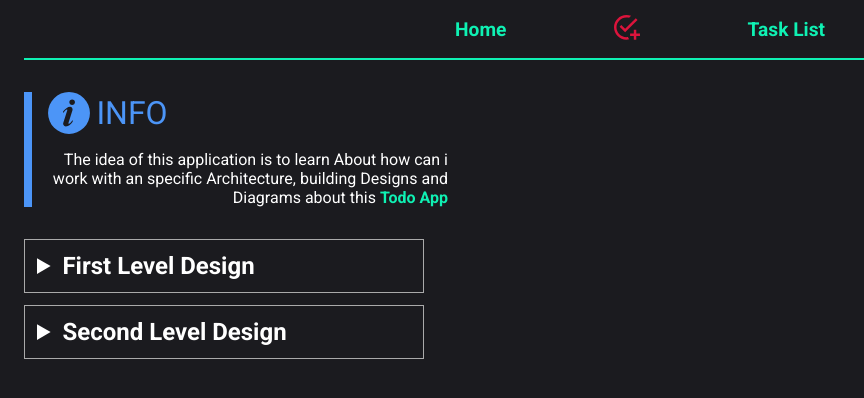
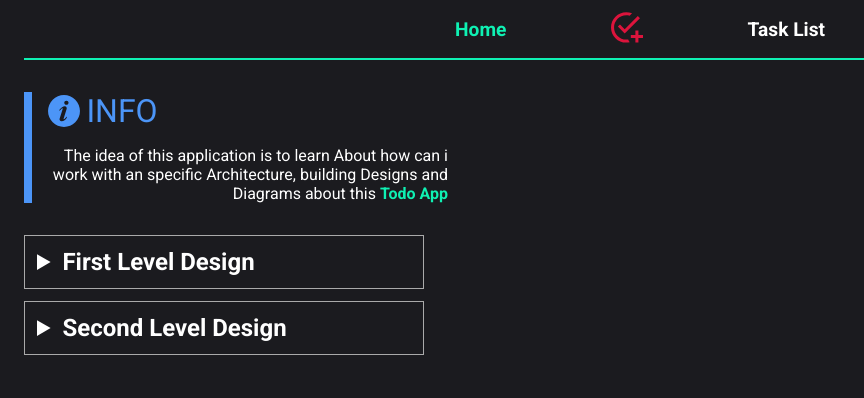
Before and after one commit to soysergiogonza/todo, a Next.js app: page / in a window 1280 px wide. Shown: the top 398 px of the page, without its empty margins (0-864 px from the left). Built offline with nearby package versions, Linux system fonts and the light colour scheme.

Commit message:
[FIX] header and home styles was corrected

```diff
--- a/src/app/globals.css
+++ b/src/app/globals.css
@@ -6,6 +6,7 @@
 
 a {
 	text-decoration: none;
+	color: #FFF;
 }
 
 ol, ul {
--- a/src/app/page.css
+++ b/src/app/page.css
@@ -1,6 +1,6 @@
-img {
-	width: 100%;
-}
+/*img {*/
+/*	width: 100%;*/
+/*}*/
 
 .badge {
 	display: flex;
@@ -77,7 +77,8 @@ img {
 			cursor: pointer;
 			font-weight: bold;
 			padding: 0.5em;
-			width: 400px;
+			width: 100%;
+			max-width: 400px;
 			margin-bottom: 0.5em;
 		}
 
@@ -100,10 +101,6 @@ img {
 				}
 			}
 
-			img {
-				max-width: 700px;
-			}
-
 			a {
 				color: #FFF;
 				text-decoration: underline;
@@ -111,7 +108,8 @@ img {
 		}
 
 		img {
-			width: 700px;
+			width: 100%;
+			max-width: 700px;
 		}
 
 	}
--- a/src/app/page.tsx
+++ b/src/app/page.tsx
@@ -1,3 +1,4 @@
+import Image from 'next/image';
 import './page.css';
 
 export default function Home() {
@@ -7,7 +8,7 @@ export default function Home() {
 				<div className='badge__line'></div>
 				<div className='badge__info'>
 					<picture className='badge__info-logo'>
-						<img src="/info.svg" alt="icon"/>
+						<Image src="/info.svg" alt="icon" width={32} height={32}/>
 						<span>info</span>
 					</picture>
 					<p>The idea of this application is to learn About how can i work with an specific Architecture, building
@@ -17,19 +18,38 @@ export default function Home() {
 			<section className='hero__img'>
 				<details name="hero" className='hero__details'>
 					<summary className='hero__summary'>First Level Design</summary>
-					<img src="/excalidraw.png" alt="Excalidraw Design"/>
+					<Image
+						src="/excalidraw.png"
+						alt="Excalidraw Design"
+						width={100}
+						height={100}
+						sizes="100vw"
+						style={{width: '100%', height: '100%'}}
+					/>
 				</details>
 				<details name='hero' className='hero__details'>
 					<summary className='hero__summary'>Second Level Design</summary>
 					<picture>
 						<a href="https://www.figma.com/file/vBhWLMJNG2TdVOPC1YErlY/Todo-List-App?type=design&node-id=0%3A1&mode=design&t=6XqbhoXDTaCFRKqI-1" target='_blank' className='figma-logo'>
-							<img src="/figma.svg" alt="Figma Logo" className=''/>
+							<Image
+								src="/figma.svg"
+								alt="Figma Logo"
+								width={32}
+								height={32}
+							/>
 							<span>
 								UI Design on Figma
 							</span>
 						</a>
 					</picture>
-					<img src="/todo-app.png" alt="Figma Design"/>
+					<Image
+						src="/todo-app.png"
+						alt="Figma Design"
+						width={100}
+						height={100}
+						sizes="100vw"
+						style={{width: '100%', height: '100%'}}
+					/>
 				</details>
 			</section>
 		</main>
--- a/src/components/Header/Header.css
+++ b/src/components/Header/Header.css
@@ -30,8 +30,6 @@
 				border-radius: 1rem;
 
 				&:hover {
-					color: #DC143C;
-
 					a {
 						color: #DC143C;
 					}
@@ -40,15 +38,14 @@
 				a {
 					font-weight: 900;
 					font-size: 1.2rem;
-					color: #0FF1B3;
 
-					.logo {
+					/*.logo {
 						width: 3rem;
 
 						img {
 							width: 100%;
 						}
-					}
+					}*/
 
 					span {
 						color: #0FF1B3;
@@ -60,5 +57,7 @@
 }
 
 .active {
-	color: #0FF1B3;
+	& a {
+		color: #0FF1B3;
+	}
 }
--- a/src/components/Header/Header.tsx
+++ b/src/components/Header/Header.tsx
@@ -1,3 +1,4 @@
+import Image from 'next/image';
 import './Header.css';
 import {NavItem} from '~/components/NavItem/NavItem';
 
@@ -7,9 +8,9 @@ const Header = () => {
 			<nav className="nav">
 				<ul className="menu">
 					<NavItem url="/">Home</NavItem>
-					<NavItem url="/">
+					<NavItem url="">
 						<picture className="logo">
-							<img src="/logo.svg" alt=""/>
+							<Image src="/logo.svg" alt="" width='32' height={32}/>
 						</picture>
 					</NavItem>
 					<NavItem url="/tasklist">Task List</NavItem>
--- a/src/components/NavItem/NavItem.tsx
+++ b/src/components/NavItem/NavItem.tsx
@@ -6,17 +6,18 @@ import {usePathname} from 'next/navigation';
 
 import '../Header/Header.css';
 
-import {NavItem} from '../../../interfaces/interfaces';
+interface Props {
+	children: JSX.Element | JSX.Element[] | string;
+	url: string;
+}
 
-const NavItem = ({url, children}: NavItem): JSX.Element => {
+export const NavItem = ({url, children}: Props): JSX.Element => {
 	const pathname = usePathname() === url;
 	return (
-		<li className={`nav-item ${pathname ? 'active' : ''}`}>
+		<li className={`${pathname ? 'active' : ''}`}>
 			<Link href={url}>
 				{children}
 			</Link>
 		</li>
 	);
 };
-
-export {NavItem};
```
